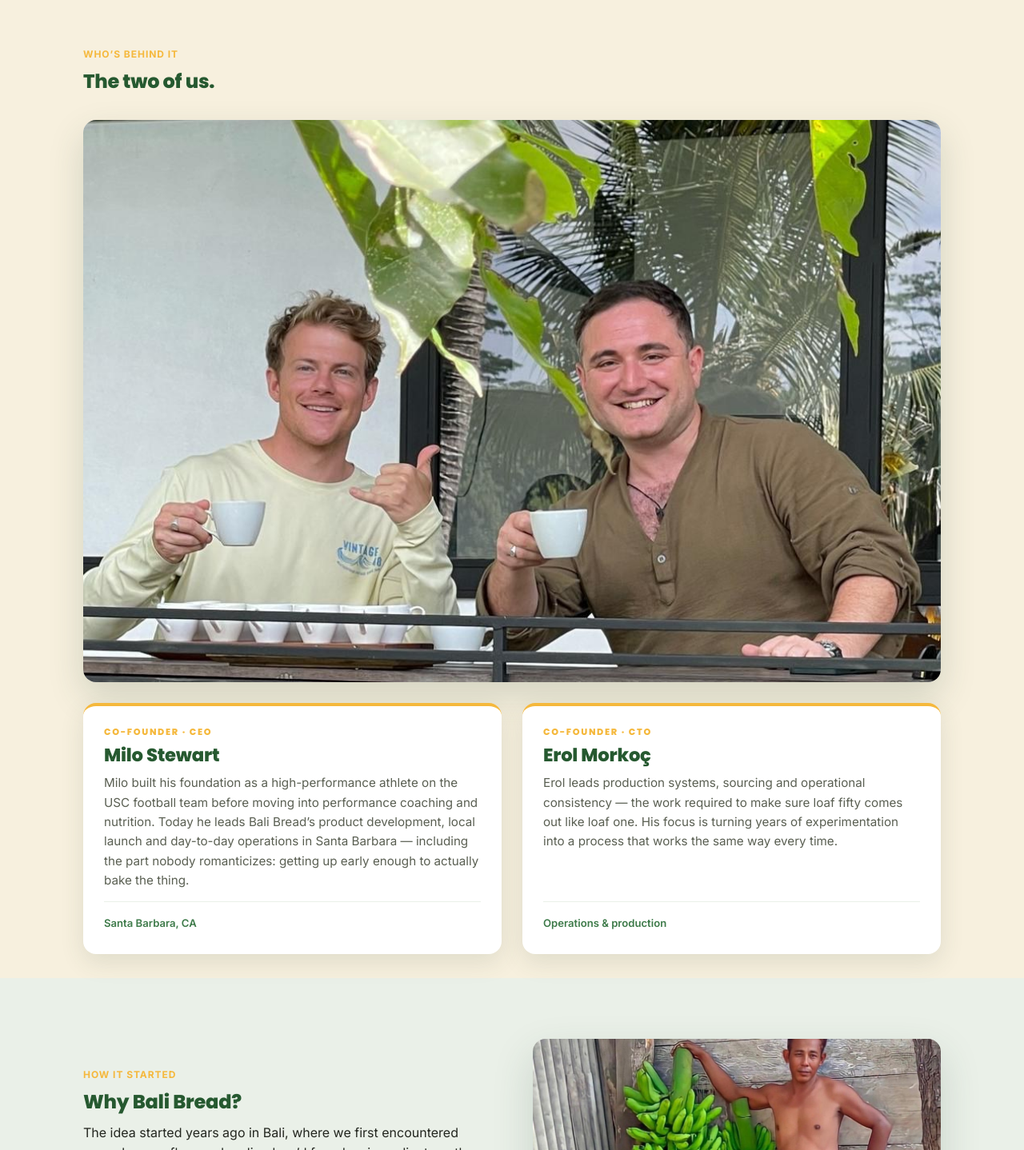
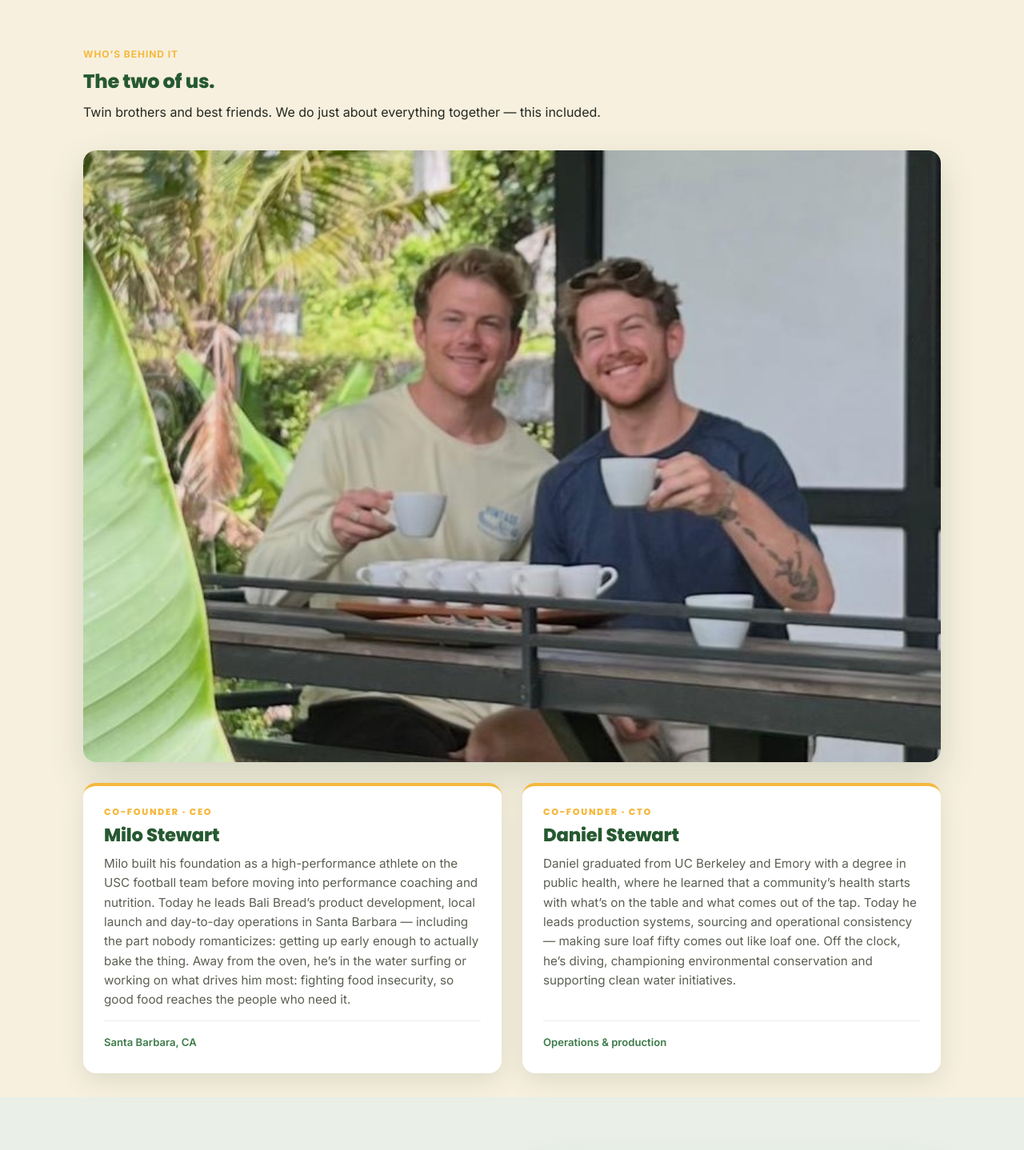
Before and after one commit to TheGreenBananaCo/Bali-Bread, a plain HTML site: page team.html in a window 1280 px wide. Shown: the part 500-1938 px from the top of the page at 80% size. Drawn offline with Linux system fonts and the light colour scheme.

Commit message:
photo release
hopefully

```diff
--- a/service-worker.js
+++ b/service-worker.js
@@ -2,7 +2,7 @@
 // and works offline for repeat visitors (e.g. checking your plan or the
 // delivery-area info with no signal). Ordering itself still needs network.
 
-const CACHE_NAME = "green-banana-v7";
+const CACHE_NAME = "green-banana-v9";
 const APP_SHELL = [
   "./",
   "./index.html",
--- a/team.html
+++ b/team.html
@@ -4,7 +4,7 @@
 <meta charset="UTF-8">
 <meta name="viewport" content="width=device-width, initial-scale=1.0">
 <title>Meet the Team — The Green Banana</title>
-<meta name="description" content="The people behind The Green Banana. A café in Bali changed their minds about bread; the recipes were worked out from scratch in Santa Barbara. Meet Milo and Erol.">
+<meta name="description" content="The people behind The Green Banana. A café in Bali changed their minds about bread; the recipes were worked out from scratch in Santa Barbara. Meet Milo and Daniel Stewart.">
 <meta name="theme-color" content="#265930">
 <link rel="manifest" href="manifest.json">
 <link rel="icon" href="icons/icon-192.png">
@@ -187,10 +187,11 @@
     <div class="wrap">
       <p class="eyebrow">Who&rsquo;s behind it</p>
       <h2>The two of us.</h2>
+      <p>Twin brothers and best friends. We do just about everything together &mdash; this included.</p>
 
       <figure class="team-shot">
-        <img src="images/team-bali.jpg"
-             alt="Milo and Erol in Bali">
+        <img src="images/team-founders.jpg"
+             alt="Milo and Daniel Stewart having coffee in Bali">
       </figure>
 
       <div class="roster-grid">
@@ -199,7 +200,7 @@
           <div class="member-body">
             <div class="member-role">Co-founder &middot; CEO</div>
             <h2>Milo Stewart</h2>
-            <p>Milo built his foundation as a high-performance athlete on the USC football team before moving into performance coaching and nutrition. Today he leads Bali Bread&rsquo;s product development, local launch and day-to-day operations in Santa Barbara &mdash; including the part nobody romanticizes: getting up early enough to actually bake the thing.</p>
+            <p>Milo built his foundation as a high-performance athlete on the USC football team before moving into performance coaching and nutrition. Today he leads Bali Bread&rsquo;s product development, local launch and day-to-day operations in Santa Barbara &mdash; including the part nobody romanticizes: getting up early enough to actually bake the thing. Away from the oven, he&rsquo;s in the water surfing or working on what drives him most: fighting food insecurity, so good food reaches the people who need it.</p>
             <div class="member-tag">Santa Barbara, CA</div>
           </div>
         </article>
@@ -207,8 +208,8 @@
         <article class="member">
           <div class="member-body">
             <div class="member-role">Co-founder &middot; CTO</div>
-            <h2>Erol Morko&ccedil;</h2>
-            <p>Erol leads production systems, sourcing and operational consistency &mdash; the work required to make sure loaf fifty comes out like loaf one. His focus is turning years of experimentation into a process that works the same way every time.</p>
+            <h2>Daniel Stewart</h2>
+            <p>Daniel graduated from UC Berkeley and Emory with a degree in public health, where he learned that a community&rsquo;s health starts with what&rsquo;s on the table and what comes out of the tap. Today he leads production systems, sourcing and operational consistency &mdash; making sure loaf fifty comes out like loaf one. Off the clock, he&rsquo;s diving, championing environmental conservation and supporting clean water initiatives.</p>
             <div class="member-tag">Operations &amp; production</div>
           </div>
         </article>
```
Also changed, not shown: images/team-founders.jpg (added).
